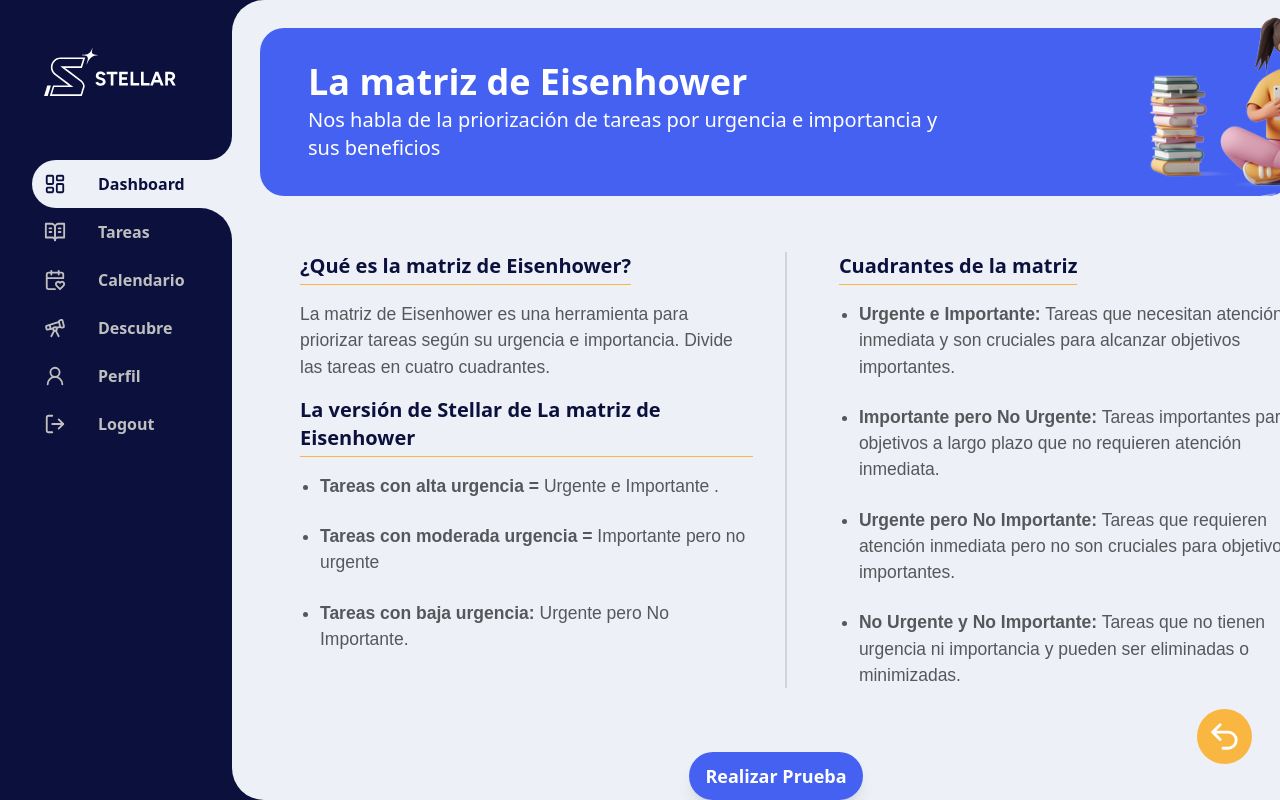
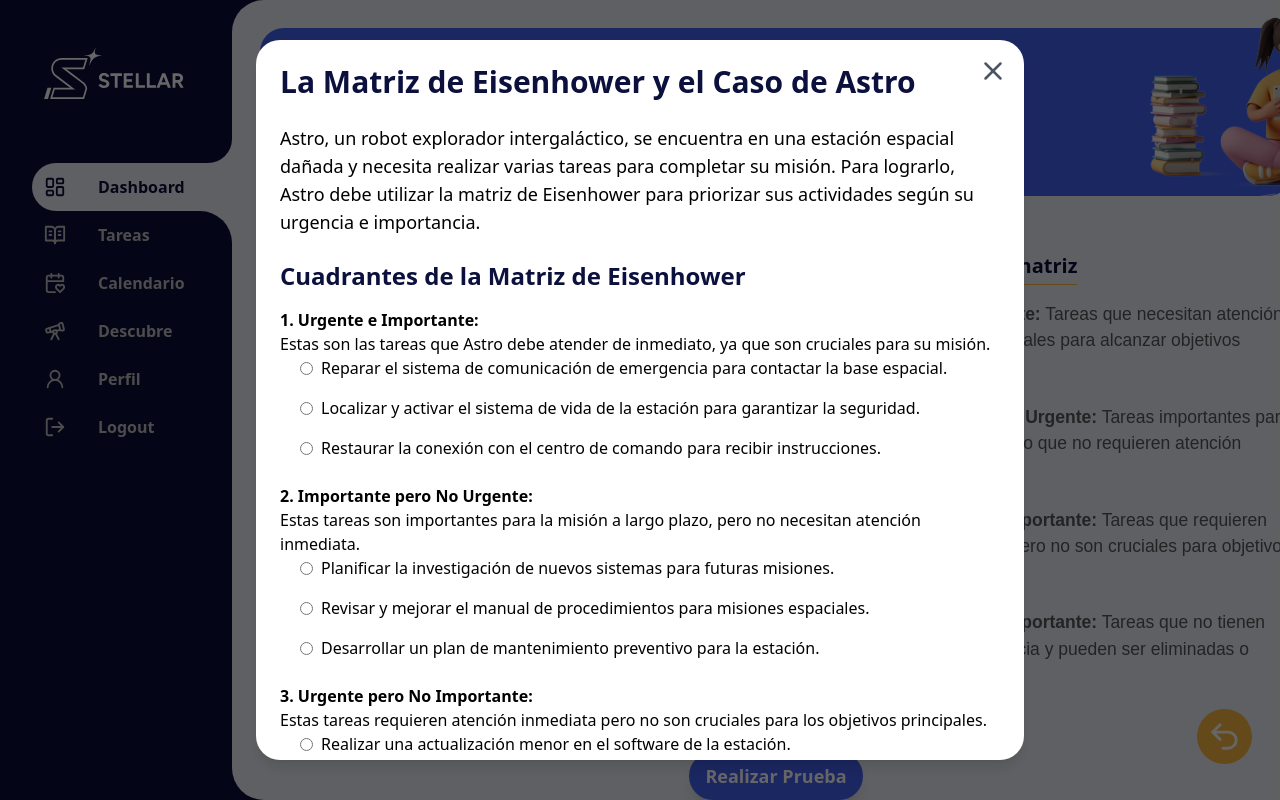
Before and after one commit to KevinLatino/Stellar-Frontend, a React (Vite) app: page /sidebar/eisenhower-matrix in a window 1280 px wide. Both pictures are taken after a click on the button "Realizar Prueba". Shown: the top 800 px of the page. Built offline with nearby package versions, Linux system fonts and the light colour scheme.

Commit message:
Eisenhower modal content finished

```diff
--- a/src/Components/NavBarComponents.jsx
+++ b/src/Components/NavBarComponents.jsx
@@ -83,7 +83,7 @@ const NavBar = () => {
             <div className='mb-10 mt-2 ml-3'>
               <img
                 src={StellarLogo}
-                width={132}
+                width={140}
                 alt="Stellar-logo"
                 className='cursor-pointer'
                 onClick={handleLogoClick}
--- a/src/Screens/DiscoverScreens/EisenhowerMatrix.jsx
+++ b/src/Screens/DiscoverScreens/EisenhowerMatrix.jsx
@@ -1,9 +1,16 @@
-import React from 'react'
-import GirlStudying from '../../../public/People-Ilustrations/Girl-Studying-Science.png'
-import BackToDiscover from './BackToDiscover'
+import React, { useState } from 'react';
+import GirlStudying from '../../../public/People-Ilustrations/Girl-Studying-Science.png';
+import BackToDiscover from './BackToDiscover';
 import { motion } from 'framer-motion';
+import Modal from './Modal';
 
 const EisenhowerMatrix = () => {
+
+    const [modalIsOpen, setModalIsOpen] = useState(false);
+
+    const openModal = () => setModalIsOpen(true);
+    const closeModal = () => setModalIsOpen(false);
+
     return (
         <>
             <div className='flex flex-col gap-14 relative animate__animated animate__fadeInDown'>
@@ -45,8 +52,8 @@ const EisenhowerMatrix = () => {
                         </h1>
                         <p className='font-raleway text-[#000000a3] text-[17.5px] font-medium'>
                             <ul className='list-disc ml-5 flex flex-col gap-6'>
-                                <li><b>Tareas con alta urgencia =</b> Urgente e Importante .</li>
-                                <li><b>Tareas con moderada urgencia = </b>Importante pero no urgente</li>
+                                <li><b>Tareas con alta urgencia =</b> Urgente e Importante.</li>
+                                <li><b>Tareas con moderada urgencia =</b> Importante pero no urgente.</li>
                                 <li><b>Tareas con baja urgencia:</b> Urgente pero No Importante.</li>
                             </ul>
                         </p>
@@ -74,14 +81,158 @@ const EisenhowerMatrix = () => {
                 <div className="flex justify-center mt-2">
                     <motion.button
                         whileHover={{ scale: 1.1 }}
-                        className="bg-light-blue text-white px-4 py-2.5 rounded-full font-semibold text-lg shadow-lg">
+                        className="bg-light-blue text-white px-4 py-2.5 rounded-full font-semibold text-lg shadow-lg"
+                        onClick={openModal}
+                    >
                         Realizar Prueba
                     </motion.button>
                 </div>
             </div>
             <BackToDiscover />
+
+            <Modal
+                isOpen={modalIsOpen}
+                onRequestClose={closeModal}
+            >
+                <h2 className="text-3xl font-bold text-stellar-blue mb-6">La Matriz de Eisenhower y el Caso de Astro</h2>
+                <p className="text-lg mb-6">
+                    Astro, un robot explorador intergaláctico, se encuentra en una estación espacial dañada y necesita realizar varias tareas para completar su misión. Para lograrlo, Astro debe utilizar la matriz de Eisenhower para priorizar sus actividades según su urgencia e importancia.
+                </p>
+
+                <h3 className="text-2xl font-semibold text-stellar-blue mb-4">Cuadrantes de la Matriz de Eisenhower</h3>
+
+                <div className="flex flex-col gap-6">
+                    <div>
+                        <h4 className="font-semibold">1. Urgente e Importante:</h4>
+                        <p>Estas son las tareas que Astro debe atender de inmediato, ya que son cruciales para su misión.</p>
+                        <ul className="list-disc pl-5 flex flex-col gap-4">
+                            <li className="flex items-center gap-2">
+                                <input
+                                    type="radio"
+                                    id="quadrant1-A"
+                                    name="quadrant1"
+                                />
+                                <label htmlFor="quadrant1-A">Reparar el sistema de comunicación de emergencia para contactar la base espacial.</label>
+                            </li>
+                            <li className="flex items-center gap-2">
+                                <input
+                                    type="radio"
+                                    id="quadrant1-B"
+                                    name="quadrant1"
+                                />
+                                <label htmlFor="quadrant1-B">Localizar y activar el sistema de vida de la estación para garantizar la seguridad.</label>
+                            </li>
+                            <li className="flex items-center gap-2">
+                                <input
+                                    type="radio"
+                                    id="quadrant1-C"
+                                    name="quadrant1"
+                                />
+                                <label htmlFor="quadrant1-C">Restaurar la conexión con el centro de comando para recibir instrucciones.</label>
+                            </li>
+                        </ul>
+                    </div>
+
+                    <div>
+                        <h4 className="font-semibold">2. Importante pero No Urgente:</h4>
+                        <p>Estas tareas son importantes para la misión a largo plazo, pero no necesitan atención inmediata.</p>
+                        <ul className="list-disc pl-5 flex flex-col gap-4">
+                            <li className="flex items-center gap-2">
+                                <input
+                                    type="radio"
+                                    id="quadrant2-A"
+                                    name="quadrant2"
+                                />
+                                <label htmlFor="quadrant2-A">Planificar la investigación de nuevos sistemas para futuras misiones.</label>
+                            </li>
+                            <li className="flex items-center gap-2">
+                                <input
+                                    type="radio"
+                                    id="quadrant2-B"
+                                    name="quadrant2"
+                                />
+                                <label htmlFor="quadrant2-B">Revisar y mejorar el manual de procedimientos para misiones espaciales.</label>
+                            </li>
+                            <li className="flex items-center gap-2">
+                                <input
+                                    type="radio"
+                                    id="quadrant2-C"
+                                    name="quadrant2"
+                                />
+                                <label htmlFor="quadrant2-C">Desarrollar un plan de mantenimiento preventivo para la estación.</label>
+                            </li>
+                        </ul>
+                    </div>
+
+                    <div>
+                        <h4 className="font-semibold">3. Urgente pero No Importante:</h4>
+                        <p>Estas tareas requieren atención inmediata pero no son cruciales para los objetivos principales.</p>
+                        <ul className="list-disc pl-5 flex flex-col gap-4">
+                            <li className="flex items-center gap-2">
+                                <input
+                                    type="radio"
+                                    id="quadrant3-A"
+                                    name="quadrant3"
+                                />
+                                <label htmlFor="quadrant3-A">Realizar una actualización menor en el software de la estación.</label>
+                            </li>
+                            <li className="flex items-center gap-2">
+                                <input
+                                    type="radio"
+                                    id="quadrant3-B"
+                                    name="quadrant3"
+                                />
+                                <label htmlFor="quadrant3-B">Atender a una alarma de mantenimiento rutinario en la estación.</label>
+                            </li>
+                            <li className="flex items-center gap-2">
+                                <input
+                                    type="radio"
+                                    id="quadrant3-C"
+                                    name="quadrant3"
+                                />
+                                <label htmlFor="quadrant3-C">Reemplazar los filtros de aire del sistema de soporte vital.</label>
+                            </li>
+                        </ul>
+                    </div>
+
+                    <div>
+                        <h4 className="font-semibold">4. No Urgente y No Importante:</h4>
+                        <p>Estas tareas no tienen urgencia ni importancia y pueden ser eliminadas o minimizadas.</p>
+                        <ul className="list-disc pl-5 flex flex-col gap-4">
+                            <li className="flex items-center gap-2">
+                                <input
+                                    type="radio"
+                                    id="quadrant4-A"
+                                    name="quadrant4"
+                                />
+                                <label htmlFor="quadrant4-A">Organizar la base de datos de entretenimiento de la estación.</label>
+                            </li>
+                            <li className="flex items-center gap-2">
+                                <input
+                                    type="radio"
+                                    id="quadrant4-B"
+                                    name="quadrant4"
+                                />
+                                <label htmlFor="quadrant4-B">Revisar la decoración visual de la estación espacial.</label>
+                            </li>
+                            <li className="flex items-center gap-2">
+                                <input
+                                    type="radio"
+                                    id="quadrant4-C"
+                                    name="quadrant4"
+                                />
+                                <label htmlFor="quadrant4-C">Actualizar la lista de materiales para la estación.</label>
+                            </li>
+                        </ul>
+                    </div>
+                </div>
+
+                <button onClick={closeModal} className="mt-6 bg-light-blue text-white px-6 py-2 rounded-full">
+                    Cerrar
+                </button>
+            </Modal>
         </>
-    )
+    );
 }
 
-export default EisenhowerMatrix
+export default EisenhowerMatrix;
--- /dev/null
+++ b/src/Screens/DiscoverScreens/Modal.jsx
@@ -0,0 +1,22 @@
+import { X } from 'lucide-react';
+
+const Modal = ({ isOpen, onRequestClose, children }) => {
+
+    if (!isOpen) return null;
+
+    return (
+        <div className="fixed inset-0 flex items-center justify-center bg-black bg-opacity-60 z-50">
+            <div className="bg-white p-6 rounded-3xl max-w-3xl w-full mx-4 md:mx-0 relative shadow-lg overflow-auto max-h-[90vh]">
+                <button
+                    onClick={onRequestClose}
+                    className="absolute top-4 right-4 text-gray-600 hover:text-gray-900"
+                >
+                    <X size={30} />
+                </button>
+                {children}
+            </div>
+        </div>
+    );
+};
+
+export default Modal
```
Also changed, not shown: src/Screens/DiscoverScreens/SetGoals.jsx (+2 -20 lines).
